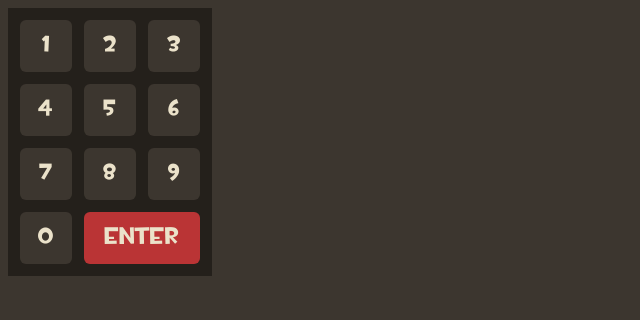
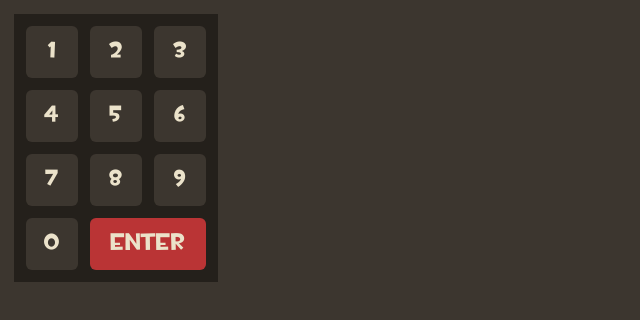
Before and after one commit to jack-scrap/tf-calc, a plain HTML site: page index.html in a window 1280 px wide. Shown: the whole page, without its empty margins (0-640 px from the left). Drawn offline with nearby package versions, Linux system fonts and the light colour scheme; files that its build step writes are made by us from their sources.

Commit message:
Added greater unit encompassing keypad

```diff
--- a/index.html
+++ b/index.html
@@ -9,6 +9,8 @@
 	</head>
 
 	<body>
-		<div id="keyPad"></div>
+		<div id="unit">
+			<div id="keyPad"></div>
+		</div>
 	</body>
 </html>
--- a/main.scss
+++ b/main.scss
@@ -39,3 +39,8 @@ body {
 		flex-grow: 1;
 	}
 }
+
+#unit {
+	display: inline-block;
+	margin: $margin;
+}
```
